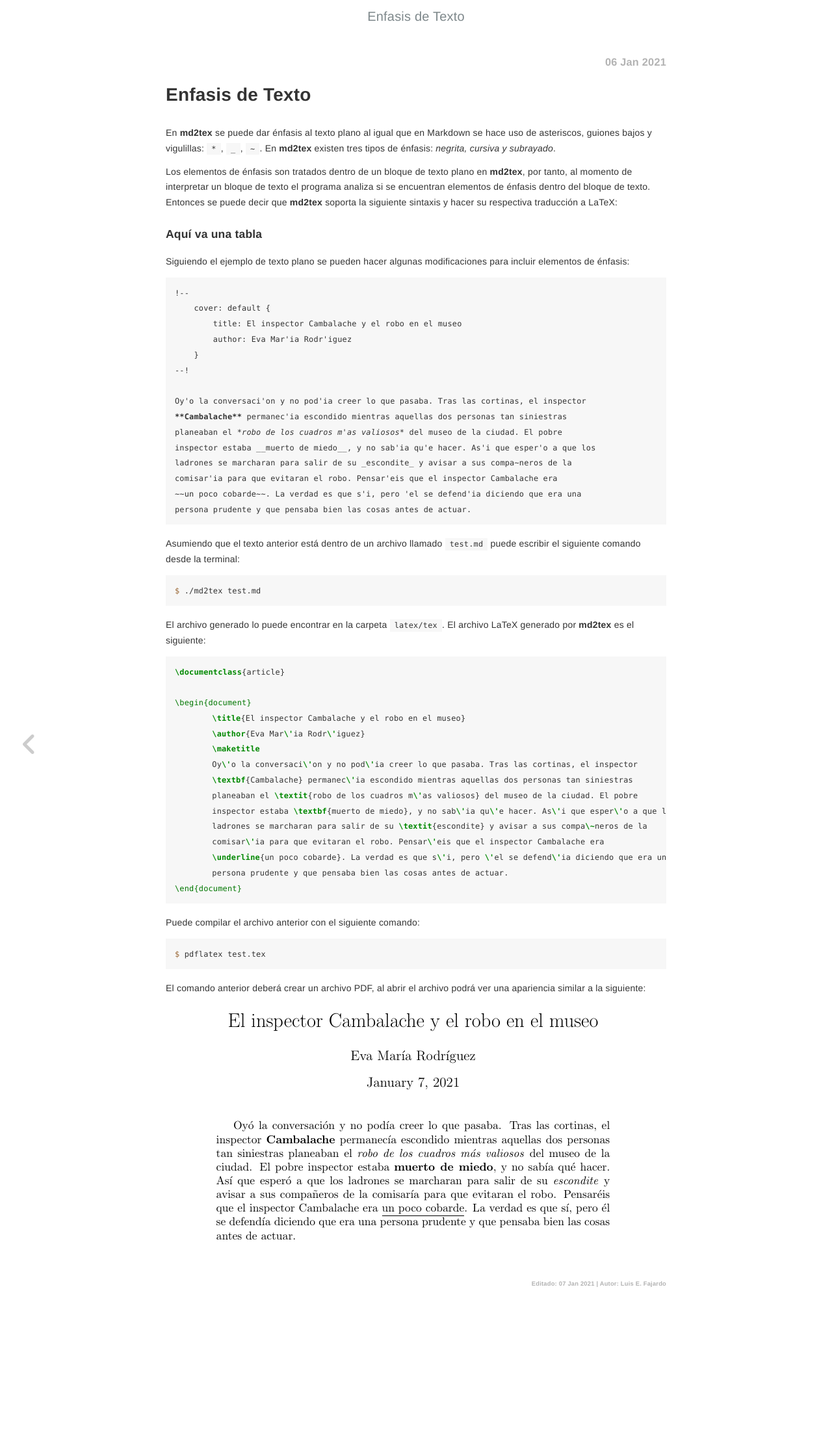
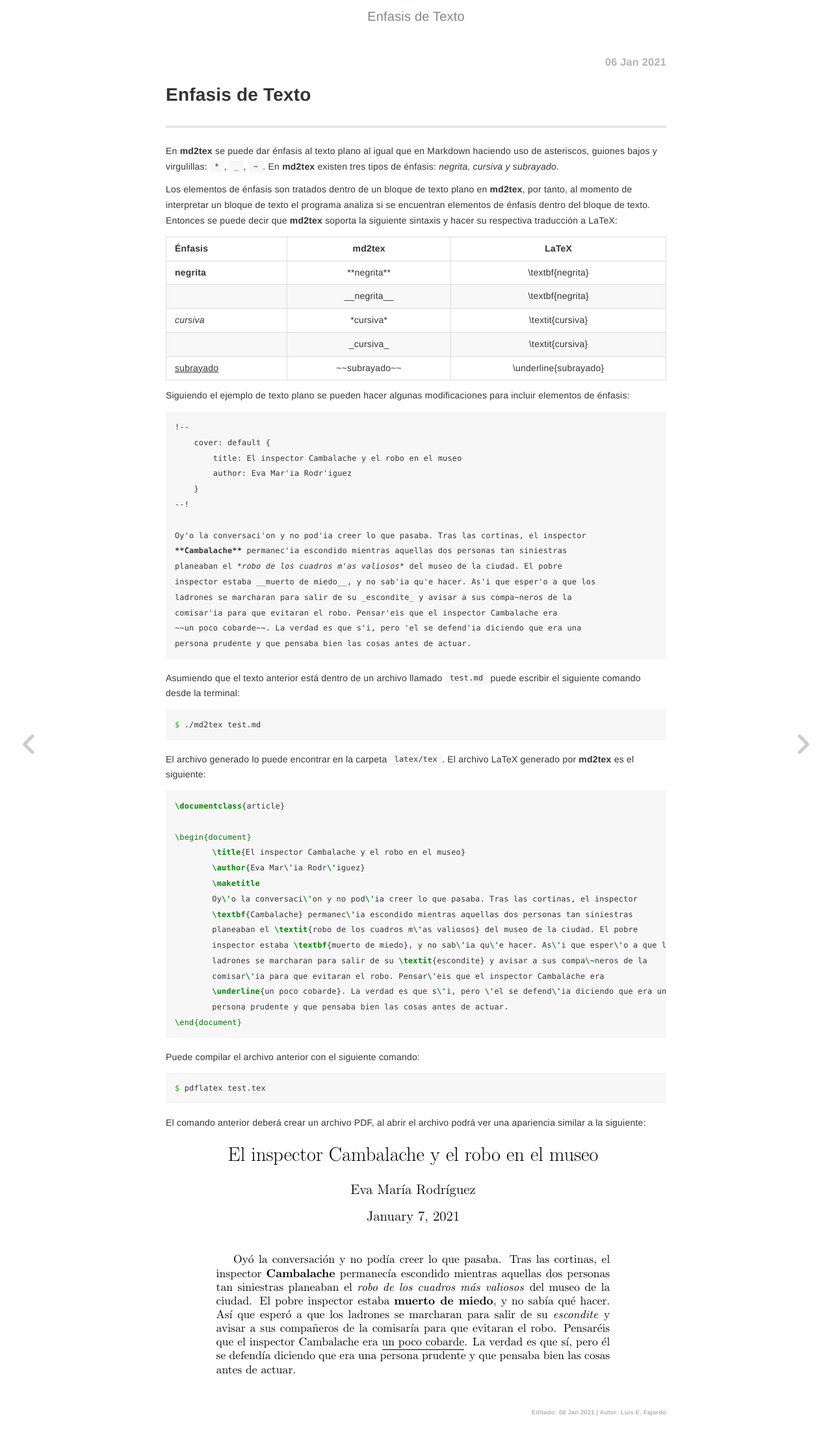
Before and after one commit to LuisFajardoF/gitbooktheme, a Jekyll site: the page built from _posts/2021-01-05-emphasis.md, in a window 1280 px wide. Shown: the top 2217 px of the page at 65% size. Built offline with Jekyll 4.4.1, drawn with Linux system fonts in a browser that asks for light colours; nearby versions of some CDN libraries.

Commit message:
Cambios en los post entorno de ejecucion, elementos de enfasis y encabezados

```diff
--- a/_posts/2021-01-05-emphasis.md
+++ b/_posts/2021-01-05-emphasis.md
@@ -1,14 +1,14 @@
 ---
 title: Enfasis de Texto
 date: 2021-01-06
-edited: 2021-01-07
+edited: 2021-01-08
 author: Luis E. Fajardo
 category: plaintext
 layout: post
 ---
-
-En **md2tex** se puede dar énfasis al texto plano al igual que en Markdown se hace uso de asteriscos,
-guiones bajos y vigulillas: `*`, `_`, `~`. En **md2tex** existen tres tipos de énfasis: _negrita, cursiva
+***
+En **md2tex** se puede dar énfasis al texto plano al igual que en Markdown haciendo uso de asteriscos,
+guiones bajos y virgulillas: `*`, `_`, `~`. En **md2tex** existen tres tipos de énfasis: _negrita, cursiva
 y subrayado_.
 
 Los elementos de énfasis son tratados dentro de un bloque de texto plano en **md2tex**, por tanto, al
@@ -16,7 +16,14 @@ momento de interpretar un bloque de texto el programa analiza si se encuentran e
 dentro del bloque de texto. Entonces se puede decir que **md2tex** soporta la siguiente sintaxis y hacer
 su respectiva traducción a LaTeX:
 
-#### Aquí va una tabla
+Énfasis		|	**md2tex**	|	LaTeX
+:-----------|:-------------:|:---------------:
+**negrita**	|\*\*negrita\*\*|\textbf{negrita}
+			|\_\_negrita\_\_|\textbf{negrita}
+_cursiva_	|\*cursiva\*	|\textit{cursiva}
+			|\_cursiva\_	|\textit{cursiva}
+<u>subrayado</u>|\~\~subrayado\~\~|\underline{subrayado}
+
 
 Siguiendo el ejemplo de texto plano se pueden hacer algunas modificaciones para incluir elementos de
 énfasis:
@@ -73,8 +80,6 @@ $ pdflatex test.tex
 El comando anterior deberá crear un archivo PDF, al abrir el archivo podrá ver una apariencia
 similar a la siguiente:
 
-{:refdef: style="text-align: center;"}
-![elementos de enfasis][1]
-{: refdef}
+![elementos de enfasis][1]{:title="Apariencia LaTeX" class="center-image"}
 
 [1]: ../assets/images/pdflatex/emphasis.png
--- a/gitbook/gitbook-plugin-fontsettings/website.css
+++ b/gitbook/gitbook-plugin-fontsettings/website.css
@@ -46,10 +46,10 @@
 }
 .book.color-theme-1 .book-body {
   color: #704214;
-  background: #f3eacb;
+  background: #f1f1c3;
 }
 .book.color-theme-1 .book-body .page-wrapper .page-inner section {
-  background: #f3eacb;
+  background: #f1f1c3;
 }
 .book.color-theme-2 .book-body {
   color: #bdcadb;
@@ -83,7 +83,8 @@
   color: #704214;
 }
 .book.color-theme-1 .book-body .page-wrapper .page-inner section.normal a {
-  color: inherit;
+  color:sienna;
+  font-weight:bold;
 }
 .book.color-theme-1 .book-body .page-wrapper .page-inner section.normal h1,
 .book.color-theme-1 .book-body .page-wrapper .page-inner section.normal h2,
@@ -101,19 +102,21 @@
   color: inherit;
 }
 .book.color-theme-1 .book-body .page-wrapper .page-inner section.normal hr {
-  background-color: inherit;
+  background-color: #d2d4cf;
 }
 .book.color-theme-1 .book-body .page-wrapper .page-inner section.normal blockquote {
-  border-color: inherit;
+  border-color:slategray;
 }
 .book.color-theme-1 .book-body .page-wrapper .page-inner section.normal pre,
 .book.color-theme-1 .book-body .page-wrapper .page-inner section.normal code {
-  background: #ebeef0b4;
+  background: #d2d4cf;
   color: #303638;
   border-color: #0f1111;
+  border-radius: 5px;
 }
 .book.color-theme-1 .book-body .page-wrapper .page-inner section.normal .highlight {
-  background-color: #ebeef0b4;
+  background-color: #d2d4cf;
+  border-radius: 5px;
 }
 .book.color-theme-1 .book-body .page-wrapper .page-inner section.normal table th,
 .book.color-theme-1 .book-body .page-wrapper .page-inner section.normal table td {
@@ -132,6 +135,7 @@
 }
 .book.color-theme-2 .book-body .page-wrapper .page-inner section.normal a {
   color: #3eb1d0;
+  font-weight: bolder;
 }
 .book.color-theme-2 .book-body .page-wrapper .page-inner section.normal h1,
 .book.color-theme-2 .book-body .page-wrapper .page-inner section.normal h2,
@@ -152,16 +156,18 @@
   background-color: #373b4e;
 }
 .book.color-theme-2 .book-body .page-wrapper .page-inner section.normal blockquote {
-  border-color: #373b4e;
+  border-color: #7a7c83;
 }
 .book.color-theme-2 .book-body .page-wrapper .page-inner section.normal pre,
 .book.color-theme-2 .book-body .page-wrapper .page-inner section.normal code {
   color: rgb(70, 68, 68);
-  background: rgb(194, 189, 181);
+  background: rgb(236, 235, 181);
   border-color: #2d3143;
+  border-radius: 5px;
 }
 .book.color-theme-2 .book-body .page-wrapper .page-inner section.normal .highlight {
-  background-color: rgb(194, 189, 181);
+  background-color: rgb(236, 235, 181);
+  border-radius: 5px;
 }
 .book.color-theme-2 .book-body .page-wrapper .page-inner section.normal table th,
 .book.color-theme-2 .book-body .page-wrapper .page-inner section.normal table td {
@@ -244,13 +250,13 @@
 .book.color-theme-1 .book-summary ul.summary li span {
   color: #877f6a;
   background: transparent;
-  font-weight: normal;
+  font-weight: bolder;
 }
 .book.color-theme-1 .book-summary ul.summary li.active > a,
 .book.color-theme-1 .book-summary ul.summary li a:hover {
   color: #704214;
-  background: transparent;
-  font-weight: normal;
+  background: rgb(236, 235, 181);
+  font-weight: bold;
 }
 /*
  * Theme 2
@@ -296,3 +302,18 @@
   text-align:right;
   font-weight: bold;
 }
+
+/* image class */
+.center-image-90 {
+  display: block;
+  margin-left: auto;
+  margin-right: auto;
+  width: 90%;
+  height: 90%;
+}
+
+.center-image {
+  display: block;
+  margin-left: auto;
+  margin-right: auto;
+}
--- a/gitbook/rouge-highlight-colorful.css
+++ b/gitbook/rouge-highlight-colorful.css
@@ -42,7 +42,7 @@
 .highlight .nl { color: #997700; font-weight: bold } /* Name.Label */
 .highlight .nn { color: #0e84b5; font-weight: bold } /* Name.Namespace */
 .highlight .nt { color: #007700 } /* Name.Tag */
-.highlight .nv { color: #996633 } /* Name.Variable */
+.highlight .nv { color: #20a314 } /* Name.Variable */
 .highlight .ow { color: #000000; font-weight: bold } /* Operator.Word */
 .highlight .w { color: #bbbbbb } /* Text.Whitespace */
 .highlight .mb { color: #6600EE; font-weight: bold } /* Literal.Number.Bin */
```
Also changed, not shown: _posts/2021-01-01-install-latex.md (renamed from _posts/2021-01-01-execution-env.md, +3 -3 lines), _posts/2021-01-02-execution-env.md (added, +98 -0 lines), _posts/2021-01-03-plain-text.md (renamed from _posts/2021-01-02-plain-text.md, +8 -8 lines), _posts/2021-01-06-headers.md (added, +20 -0 lines), index.md (+3 -7 lines), resources.html (+50 -15 lines), 1 other file.
